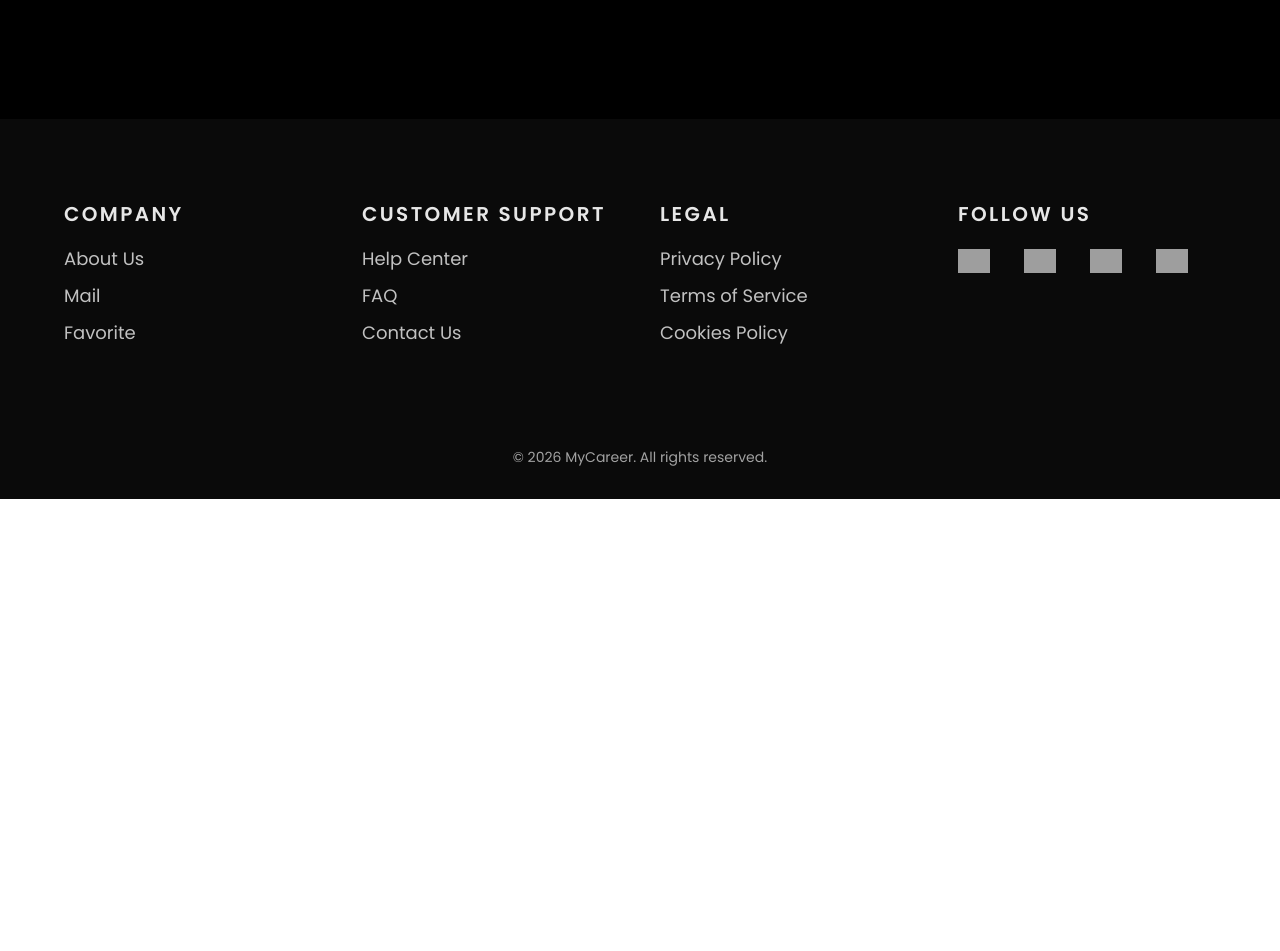
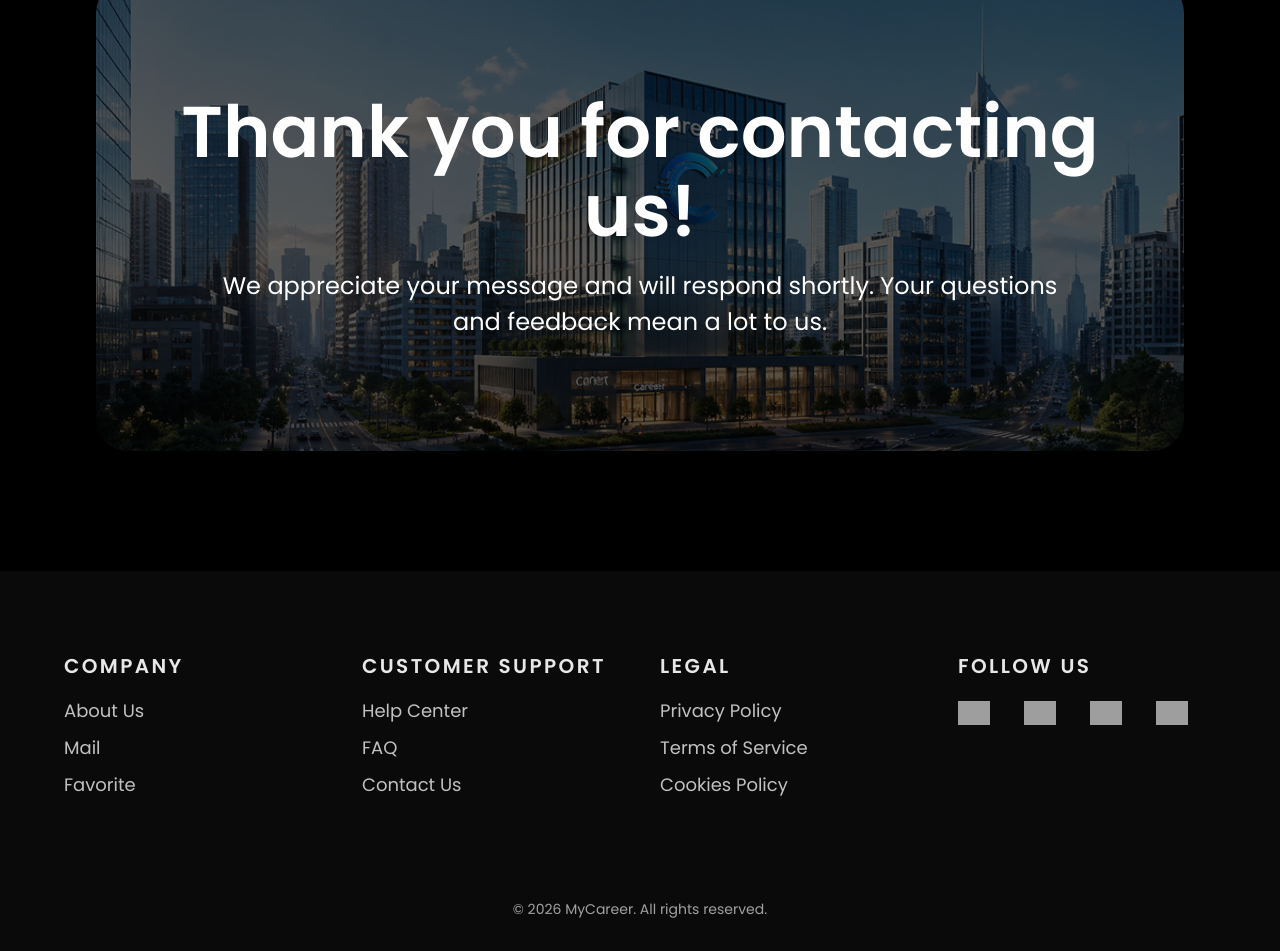
Before and after one commit to Pizzaman897/MyCareer, a PHP site: page /contact in a window 1280 px wide. Shown: the part 2121-3072 px from the top of the page. Before the commit the page ends 2620 px from the top, so only its background shows below. Run offline with PHP 8.4, Linux system fonts and the light colour scheme; grey boxes are pictures that could not be loaded.

Commit message:
feat: customer support selesai

```diff
--- a/app/views/CustomerSupport/contact.php
+++ b/app/views/CustomerSupport/contact.php
@@ -87,7 +87,7 @@
             </div>
 
             <div class="form-image">
-                <img src="/asset/Jose.001.png" alt="person">
+                <img src="/asset/Lewis.001.png" alt="person">
             </div>
 
         </div>
@@ -97,6 +97,9 @@
     <section class="thank-you">
         <div class="container">
             <div class="overlay">
+                <div class="bg-contact">
+                    <img src="/asset/Career-bg.png" alt="person">
+                </div>
                 <h2>Thank you for contacting us!</h2>
                 <p>
                     We appreciate your message and will respond shortly.
--- a/public/css/contact.css
+++ b/public/css/contact.css
@@ -7,6 +7,7 @@
 body{
   font-family:'Poppins', sans-serif;
   background:#000;
+  color:#fff;
 }
 
 /* CONTAINER */
@@ -20,8 +21,9 @@ body{
   background:#fff;
   border-bottom-left-radius:120px;
   border-bottom-right-radius:120px;
-  padding:60px 0 120px;
+  padding:30px 0 300px;
   text-align:center;
+  color:#000;
 }
 
 /* BADGE */
@@ -74,6 +76,7 @@ body{
 .card h3{
   font-size:20px;
   margin-bottom:10px;
+  color:#000;
 }
 
 .card p{
@@ -92,7 +95,7 @@ body{
   align-items:center;
   justify-content:space-between;
   background:linear-gradient(90deg,#2c2c2c,#3a3a3a);
-  border-radius:25px;
+  border-radius:30px;
   padding:50px;
   position:relative;
   overflow:hidden;
@@ -105,7 +108,7 @@ body{
 }
 
 .form-box h2{
-  font-size:30px;
+  font-size:50px;
   margin-bottom:20px;
 }
 
@@ -113,17 +116,18 @@ body{
   display:block;
   margin-top:15px;
   margin-bottom:5px;
-  font-size:16px;
+  font-size:24px;
 }
 
 .form-box input,
 .form-box textarea{
   width:100%;
   padding:15px;
-  border-radius:10px;
+  border-radius:12px;
   border:none;
   margin-bottom:10px;
-  font-size:16px;
+  font-size:20px;
+  outline:none;
 }
 
 .form-box textarea{
@@ -133,11 +137,12 @@ body{
 
 .form-box button{
   margin-top:20px;
-  padding:12px 25px;
-  border-radius:30px;
+  padding:14px 28px;
+  border-radius:40px;
   border:none;
   background:#fff;
   cursor:pointer;
+  font-size:20px;
 }
 
 /* IMAGE */
@@ -146,85 +151,105 @@ body{
   position:absolute;
   right:0;
   bottom:0;
+  height:110%;
+  display:flex;
+  align-items:flex-end;
+  justify-content:center;
+  z-index: 0;
 }
 
 .form-image img{
-  width:100%;
+  width:450px;
+  max-width:none;
 }
 
 /* THANK YOU */
 .thank-you{
   padding:60px 0 120px;
+
 }
 
 .thank-you .container{
-  background:url('/asset/city.jpg') center/cover;
-  border-radius:25px;
-  height:250px;
   position:relative;
+  width:85%;
+  height:470px;
+  border-radius:32px;
+  overflow:hidden;
 }
 
-.overlay{
+/* BG IMAGE */
+.bg-contact{
   position:absolute;
   inset:0;
-  background:rgba(0,0,0,0.5);
-  border-radius:25px;
+  z-index:1;
+}
+
+.bg-contact img{
+  width:100%;
+  height:100%;
+  object-fit:cover;
+
+  /* posisi gambar */
+  object-position:center center;
+
+  display:block;
+  filter:brightness(0.9);
+}
+
+/* OVERLAY */
+.overlay{
+  position:relative;
+  width:100%;
+  height:100%;
+
   display:flex;
   flex-direction:column;
   justify-content:center;
   align-items:center;
   text-align:center;
-  color:#fff;
+
+  background:rgba(0,0,0,0.25);
+  padding:40px;
+
+  z-index:2;
 }
 
+/* TITLE */
 .overlay h2{
-  font-size:40px;
-  margin-bottom:10px;
+  font-size:72px;
+  font-weight:700;
+  color:#fff;
+  margin-bottom:18px;
+  line-height:1.1;
 }
 
+/* DESC */
 .overlay p{
-  font-size:18px;
-  max-width:600px;
+  font-size:24px;
+  font-weight:500;
+  color:#fff;
+  line-height:1.5;
+  max-width:850px;
+}
+
+.overlay h2,
+.overlay p{
+  position:relative;
+  z-index:3;
 }
 
 /* RESPONSIVE */
-@media(max-width:1200px){
+@media(max-width:768px){
 
-  .info-cards{
-    flex-direction:column;
+  .thank-you .container{
+    height:260px;
   }
 
-  .card{
-    width:100%;
+  .overlay h2{
+    font-size:38px;
   }
 
-  .form-wrapper{
-    flex-direction:column;
-  }
-
-  .form-box{
-    width:100%;
-  }
-
-  .form-image{
-    position:relative;
-    width:100%;
-    margin-top:30px;
+  .overlay p{
+    font-size:16px;
   }
 }
-
-@media(max-width:768px){
-
-  .contact-hero h1{
-    font-size:40px;
-  }
-
-  .contact-hero p{
-    font-size:18px;
-  }
-
-  .contact-hero{
-    border-bottom-left-radius:60px;
-    border-bottom-right-radius:60px;
-  }
-}
```
Also changed, not shown: public/asset/Career-bg.png (renamed from public/asset/cinema bg.png), public/asset/Lewis.001.png (renamed from public/asset/lewisnelpon.png).
